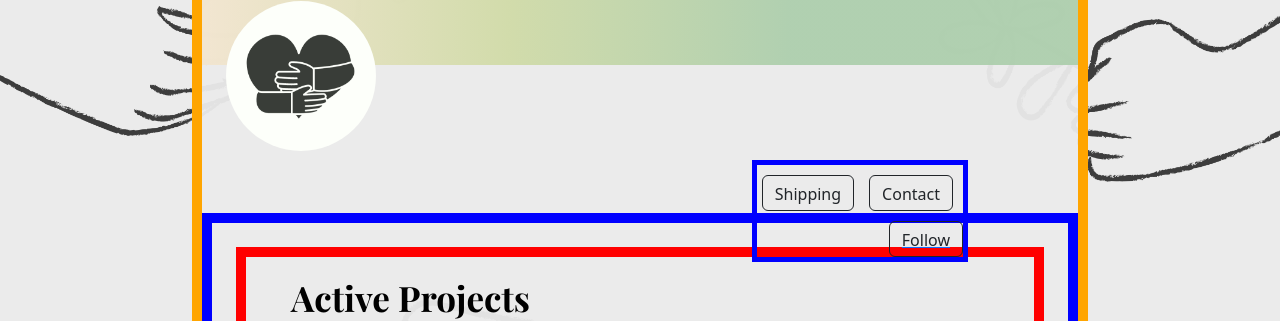
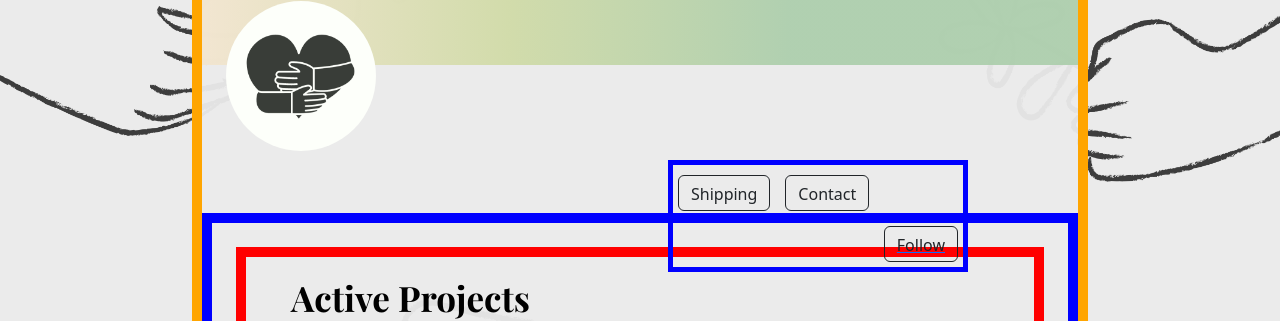
Before and after one commit to rebeccaariss/charity-registry, a React (Create React App) app in the folder react-front-end/: page /profile/1 in a window 1280 px wide. Shown: the part 257-578 px from the top of the page. Built offline with nearby package versions, Linux system fonts and the light colour scheme; no server answers.

Commit message:
Adjust organization cards and profile

```diff
--- a/react-front-end/src/components/OrganizationListItem.jsx
+++ b/react-front-end/src/components/OrganizationListItem.jsx
@@ -45,6 +45,7 @@ export function OrganizationListItem({ org }) {
 
   const urgentRequestsStyle = {
     color: "rgb(184, 79, 79)",
+    paddingLeft: "12px"
   };
 
   const websiteStyle = {
@@ -67,14 +68,14 @@ export function OrganizationListItem({ org }) {
       <Card.Body className="d-flex flex-column">
         <div>
           <div className=" d-flex align-items-center" style={{padding: "0.5rem"}}>
-            <img src={getCategoryImage(org.category)} className="icon" alt="icon" />
-          <Card.Title>{org.name}</Card.Title>
+            <img src={getCategoryImage(org.category)} className="icon" alt={org.category} style={{marginRight: "20px"}}/>
+          <Card.Title style={{fontFamily: "'Playfair Display', serif", fontWeight: "600", fontSize: "25px"}}>{org.name}</Card.Title>
           </div>
-          <Card.Subtitle className="mb-2 text-muted">
+          <Card.Subtitle className="mb-2 text-muted" style={{fontStyle: "italic", marginLeft: "100px"}}>
             {org.category}
           </Card.Subtitle>
 
-          <Card.Text>
+          <Card.Text style={{paddingTop: "10px"}}>
             {org.urgent_requests >= 1 ?
               <>
                 <FontAwesomeIcon
@@ -109,8 +110,8 @@ export function OrganizationListItem({ org }) {
         {/* TODO: hook up profile path */}
         <Link
           to={profilePath}
-          className="btn btn-link position-absolute bottom-0 end-0 m-1"
-          style={{ padding: "1rem" }}
+          className="btn btn-outline-dark position-absolute bottom-0 end-0 m-4"
+          style={{ padding: "0.3rem 0.5rem", borderRadius: "8px" }}
         >
           Visit profile
         </Link>
--- a/react-front-end/src/components/ProjectListItem.jsx
+++ b/react-front-end/src/components/ProjectListItem.jsx
@@ -31,7 +31,9 @@ const ProjectListItem = ({ project }) => {
 
   const titleStyle = {
     color: "rgba(95, 102, 92,1)",
-    fontWeight: "bold",
+    fontWeight: "600",
+    fontFamily: "'Playfair Display', serif",
+    fontSize: "30px"
   };
 
   const descriptionStyle = {
--- a/react-front-end/src/routes/Profile.jsx
+++ b/react-front-end/src/routes/Profile.jsx
@@ -164,7 +164,7 @@ const Profile = () => {
             <img src={getCategoryImage(organization.category)} alt={organization.category} className="mt-4 mb-2 rounded-circle" fluid style={{ width: "150px", zIndex: "1" }} />
             </div>
           </div>
-          <div className="info-buttons" style={{ position: "absolute", right: "10px", zIndex: "1", marginTop: "335px", marginRight: "100px", border: "5px solid blue" }}>
+          <div className="info-buttons" style={{ position: "absolute", right: "10px", zIndex: "1", marginTop: "335px", marginRight: "100px", border: "5px solid blue", width: "300px" }}>
             <Button onClick={handleOpenShipping} variant="outline-dark" style={{ height: "36px", overflow: "visible", margin: "5px" }}>
               Shipping
             </Button>
@@ -185,11 +185,7 @@ const Profile = () => {
                 </Link>
                 :
                 <div className="d-flex justify-content-end">
-                  <Button
-                    variant="outline-dark"
-                    style={{ height: "36px", overflow: "visible" }}
-                    onClick={handleFollowClick}
-                  >
+                  <Button variant="outline-dark" style={{ height: "36px", overflow: "visible", margin: "5px" }} onClick={handleFollowClick}>
                   {/* Change button to reflect the follow state */}
                   {isFollowing ? "Unfollow" : "Follow"}
                   </Button>
@@ -202,7 +198,7 @@ const Profile = () => {
             <div className="ms-3 d-flex flex-column justify-content-center align-items-center">
               <h1 style={{fontFamily: "'Playfair Display', serif", fontWeight: "600", fontSize: "50px"}}>{organization.name}</h1>
               <a href="http://kwsphumane.ca" target="blank" style={{fontFamily: "'Playfair Display', serif", fontSize: "23px"}}>{organization.website}</a>
-              <p style={{padding: "30px", margin: "30px 100px", fontStyle: "italic", fontSize: "18px"}}>{organization.description}</p>
+              <p style={{padding: "30px", margin: "30px 45px", fontStyle: "italic", fontSize: "18px"}}>{organization.description}</p>
             </div>
             <ModalSmall show={showShippingModal} onHide={handleCloseShipping} title="Shipping" handleShow={handleOpenShipping} shippingInfo={orgAddress} />
             <ModalSmall show={showContactModal} onHide={handleCloseContact} title="Contact" handleShow={handleOpenContact} orgEmail={organization.email} orgPhone={organization.phone} />
```
